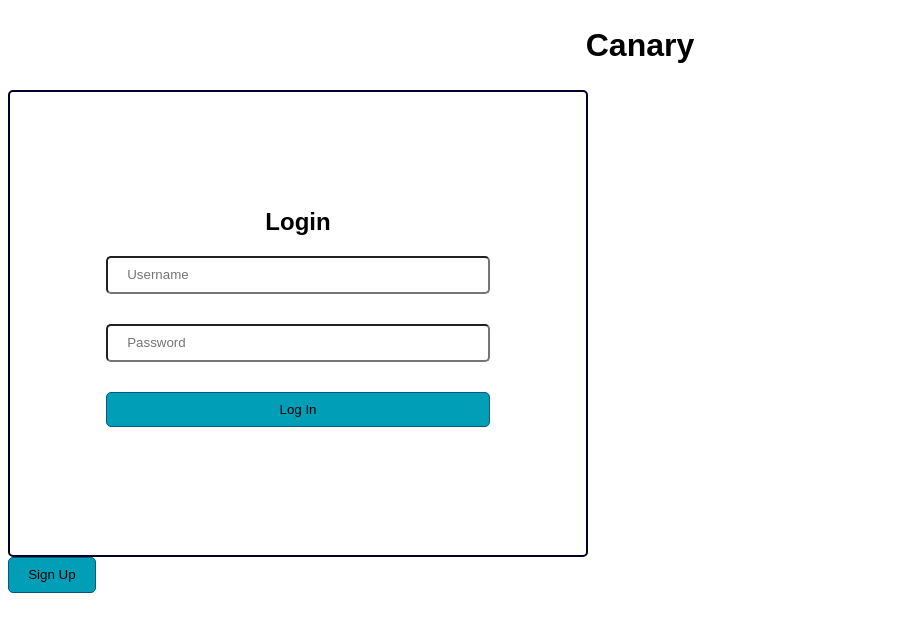
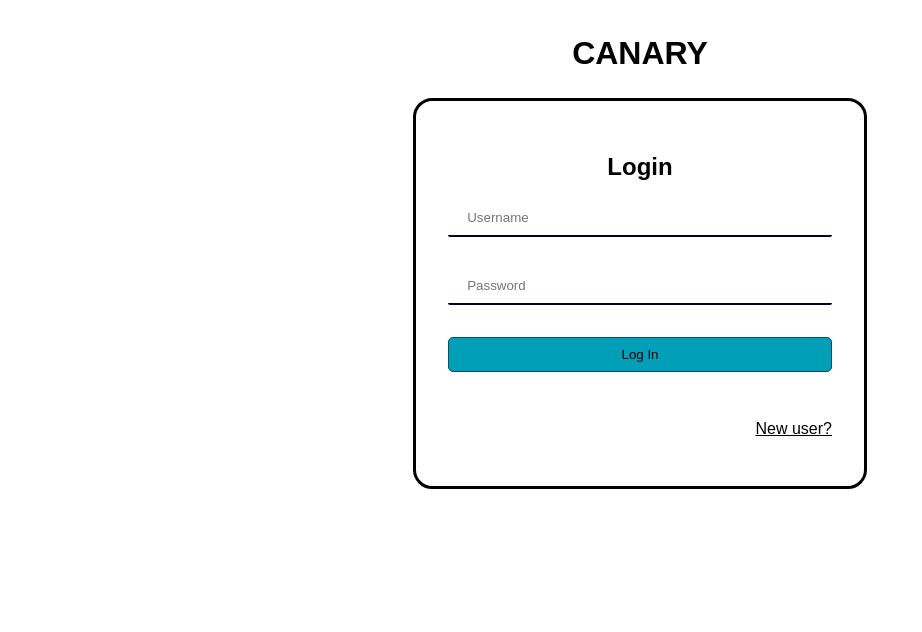
Before and after one commit to The-Canary-Project/Canary-FE, a React app: page / in a window 1280 px wide. Shown: the top 632 px of the page, without its empty margins (0-922 px from the left). Built offline with nearby package versions, Linux system fonts and the light colour scheme.

Commit message:
change form toggle styles

```diff
--- a/src/components/auth/Auth.jsx
+++ b/src/components/auth/Auth.jsx
@@ -11,11 +11,17 @@ export const Auth = () => {
   };
 
   return (
-    <div>
-      {
-        displaySignUp ? <SignUp /> : <Login />
-      }
-      <button className={styles.authToggle} onClick={toggle}>{displaySignUp ? 'Log In' : 'Sign Up'}</button>
-    </div>
+    <section className={styles.authPage}>
+      <h1>CANARY</h1>
+      <div className={styles.authContainer}>
+        {
+          displaySignUp ? <SignUp /> : <Login />
+        }
+
+        <section className={styles.authToggleButtonContainer} >
+          <p onClick={toggle}>{displaySignUp ? 'Existing user?' : 'New user?'}</p>
+        </section>
+      </div>
+    </section>
   );
 };
--- a/src/components/auth/AuthStyles.css
+++ b/src/components/auth/AuthStyles.css
@@ -13,45 +13,69 @@ h1 {
   font-size: 2rem;
 }
 
+.authPage {
+  display: flex;
+  flex-direction: column;
+  align-items: center;
+}
+
+/* LOGIN/SIGNUP FORM STYLES */
 .loginForm, .signupForm {
   display: grid;
   grid-template-rows: repeat(4, 1fr);
   text-align: center;
 
   width: 30vw;
-  padding: 6rem;
-  border: 2px solid var(--black);
   border-radius: 5px;
   background-color: white;
 
   button {
     background-color: var(--blue);
-    border: 1px solid rgb(5, 90, 124);
+    border: 1px solid rgb(11, 76, 102);
     border-radius: 5px;
     height: 2.2rem;
   }
 
   button:hover {
-    background-color: rgba(77, 160, 199, 0.753);
+    background-color: #0294aa;
   }
 }
 
-.authToggle {
-  background-color: var(--blue);
-  border: 1px solid rgb(5, 90, 124);
-  border-radius: 5px;
-  height: 2.2rem;
-  width: max-content;
-  padding: 0 1.2rem;
+input, select {
+  height: 2rem;
+  padding-left: 1.2rem;
+  border-radius: 2px;
 }
 
-.authToggle:hover {
-  background-color: rgba(77, 160, 199, 0.753);
+input {
+  border: none;
+  border-bottom: solid 2px var(--black);
+  outline: none;
 }
 
-input, select {
-  background-color: white;
-  height: 2rem;
-  padding-left: 1.2rem;
-  border-radius: 5px;
+input:focus {
+  border-bottom: solid 2px var(--blue);
+  background-color: rgba(56, 155, 173, 0.322);
+  transition: .2s;
 }
+
+.authContainer {
+  border: 3px solid black;
+  border-radius: 1.2rem;
+  width: fit-content;
+  padding: 2rem;
+}
+
+.authToggleButtonContainer {
+  display: flex;
+  flex-direction: column;
+  align-items: flex-end;
+
+  p {
+    text-decoration: underline;
+  }
+
+  p:hover {
+    cursor: pointer;
+  }
+}
--- a/src/components/auth/Login.jsx
+++ b/src/components/auth/Login.jsx
@@ -27,7 +27,6 @@ const Login = () => {
 
   return (
     <section className={styles.loginContainer}>
-      <h1>Canary</h1>
       <form className={styles.loginForm} onSubmit={handleSubmit}>
         <h2>Login</h2>
         <input
--- a/src/components/auth/SignUp.jsx
+++ b/src/components/auth/SignUp.jsx
@@ -33,7 +33,6 @@ const SignUp = () => {
 
   return (
     <section className={styles.signupContainer}>
-      <h1>Canary</h1>
       <form className={styles.signupForm} onSubmit={handleSubmit}>
         <h2>Sign Up</h2>
         <input
```
Also changed, not shown: 1 other file (tests, documents, lock files or other folders).
